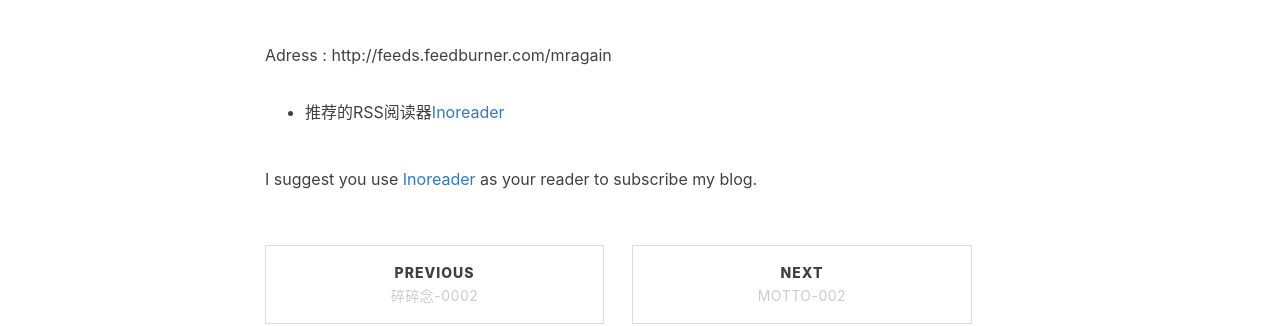
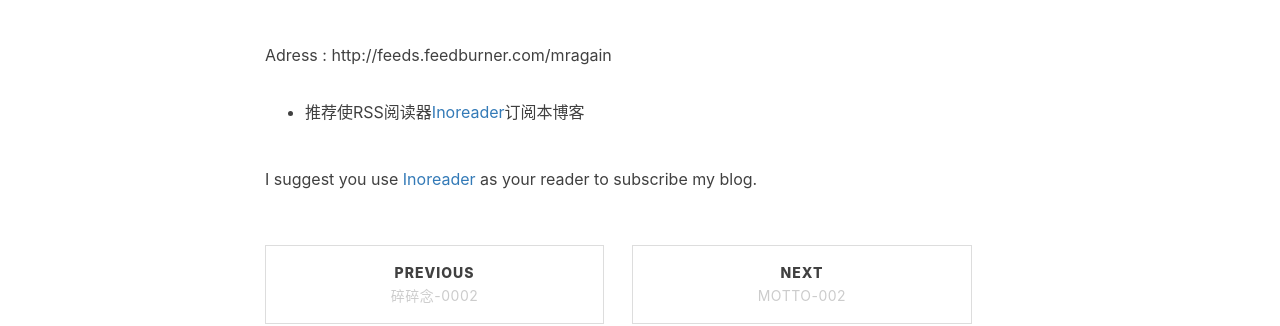
Before and after one commit to vander1997/vander1997.github.io, a Jekyll site: the page built from _posts/2019-04-09-本博客的RSS源.md, in a window 1280 px wide. Shown: the part 759-1085 px from the top of the page. Built offline with Jekyll 4.4.1, drawn with Linux system fonts in a browser that asks for light colours; nearby versions of some CDN libraries; comment, search, counter and statistics services are not loaded.

Commit message:
Update 2019-04-09-本博客的RSS源.md

```diff
--- a/_posts/2019-04-09-本博客的RSS源.md
+++ b/_posts/2019-04-09-本博客的RSS源.md
@@ -20,6 +20,6 @@ tags:
 
 Adress : http://feeds.feedburner.com/mragain
 
-* 推荐的RSS阅读器[Inoreader](https://www.inoreader.com/)
+* 推荐使RSS阅读器[Inoreader](https://www.inoreader.com/)订阅本博客
 
 I suggest you use [Inoreader](https://www.inoreader.com/) as your reader to subscribe my blog.
```
